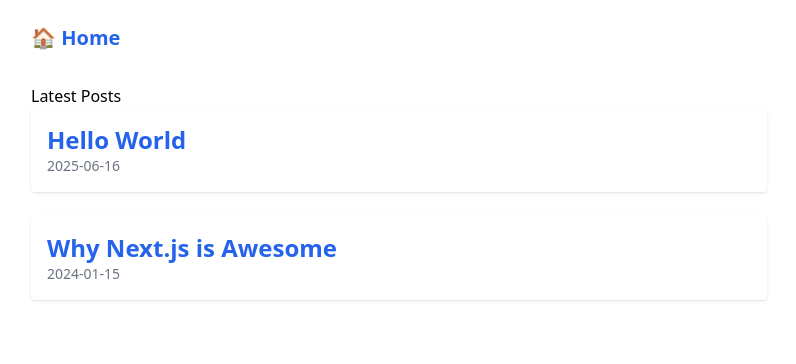
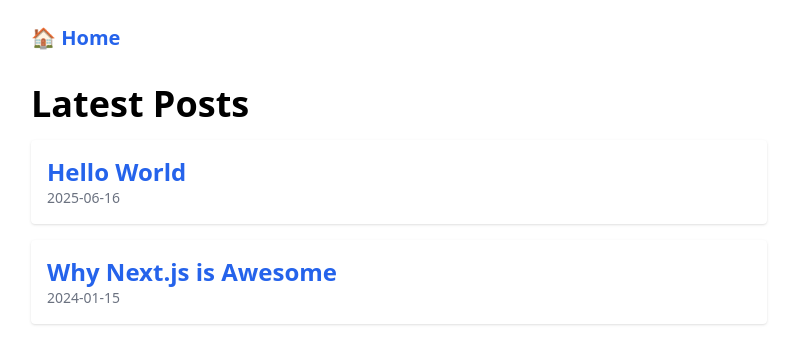
Before and after one commit to sie-92/nextjs-dev-blog, a Next.js app: page / in a window 1280 px wide. Shown: the top 364 px of the page, without its empty margins (241-1037 px from the left). Built offline with nearby package versions, Linux system fonts and the light colour scheme.

Commit message:
Update index.js

```diff
--- a/pages/index.js
+++ b/pages/index.js
@@ -18,12 +18,13 @@
       <Head>
         <title>My Dev Blog</title>
       </Head>
-      <section>
-        <h1>Latest Posts</h1>
-        {allPostsData.map(({ id, date, title }) => (
-          <PostPreview key={id} id={id} title={title} date={date} />
-        ))}
-      </section>
+        <section className="space-y-4">
+          <h1 className="text-4xl font-bold mb-4">Latest Posts</h1>
+          {allPostsData.map(({ id, date, title }) => (
+            <PostPreview key={id} id={id} title={title} date={date} />
+          ))}
+        </section>
+
     </Layout>
   );
 }
```
